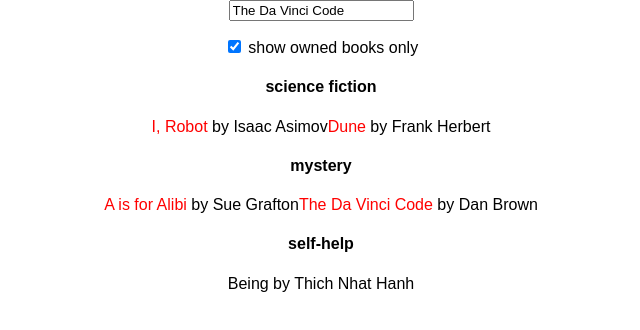
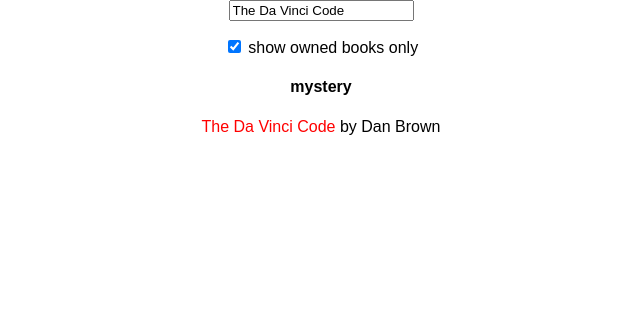
Before and after one commit to davideliason/favorite-books-react, a React (Create React App) app: page / in a window 1280 px wide. Shown: the top 330 px of the page, without its empty margins (319-959 px from the left). Built offline with nearby package versions, Linux system fonts and the light colour scheme.

Commit message:
successful create filter using filterText

```diff
--- a/src/App.js
+++ b/src/App.js
@@ -43,8 +43,8 @@
 
 
     this.props.books.forEach(function(book){
-      if(book.title === x){
-        console.log("match");
+      if(book.title !== x){
+        return;
       }
 
       if(book.category !== lastCategory){
```
